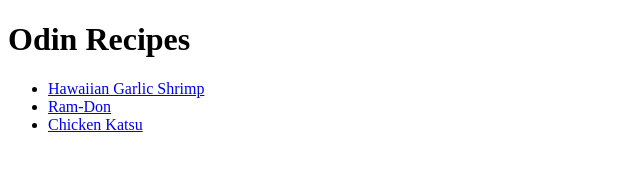
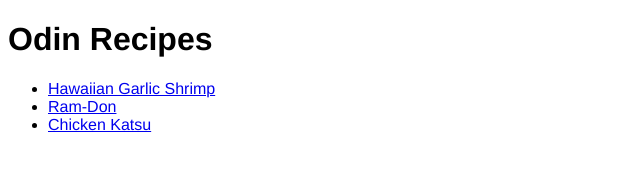
Before and after one commit to kellygcastillo19/odin-recipes, a plain HTML site: page index.html in a window 1280 px wide. Shown: the whole page, without its empty margins (0-640 px from the left). Drawn offline with Linux system fonts and the light colour scheme.

Commit message:
Change font of all text in styles.css
All the text have matching fonts now, making it uniform

```diff
--- a/index.html
+++ b/index.html
@@ -6,7 +6,7 @@
         <link rel="stylesheet" href="styles.css"/>
     </head>
 
-    <body>
+    <body class="background-home">
         <h1>Odin Recipes</h1>
             <ul>
                 <li><a href="recipes/shrimp.html">Hawaiian Garlic Shrimp</a></li>
--- a/styles.css
+++ b/styles.css
@@ -0,0 +1,3 @@
+* {
+    font-family: Helvetica, sans-serif;
+}
```
